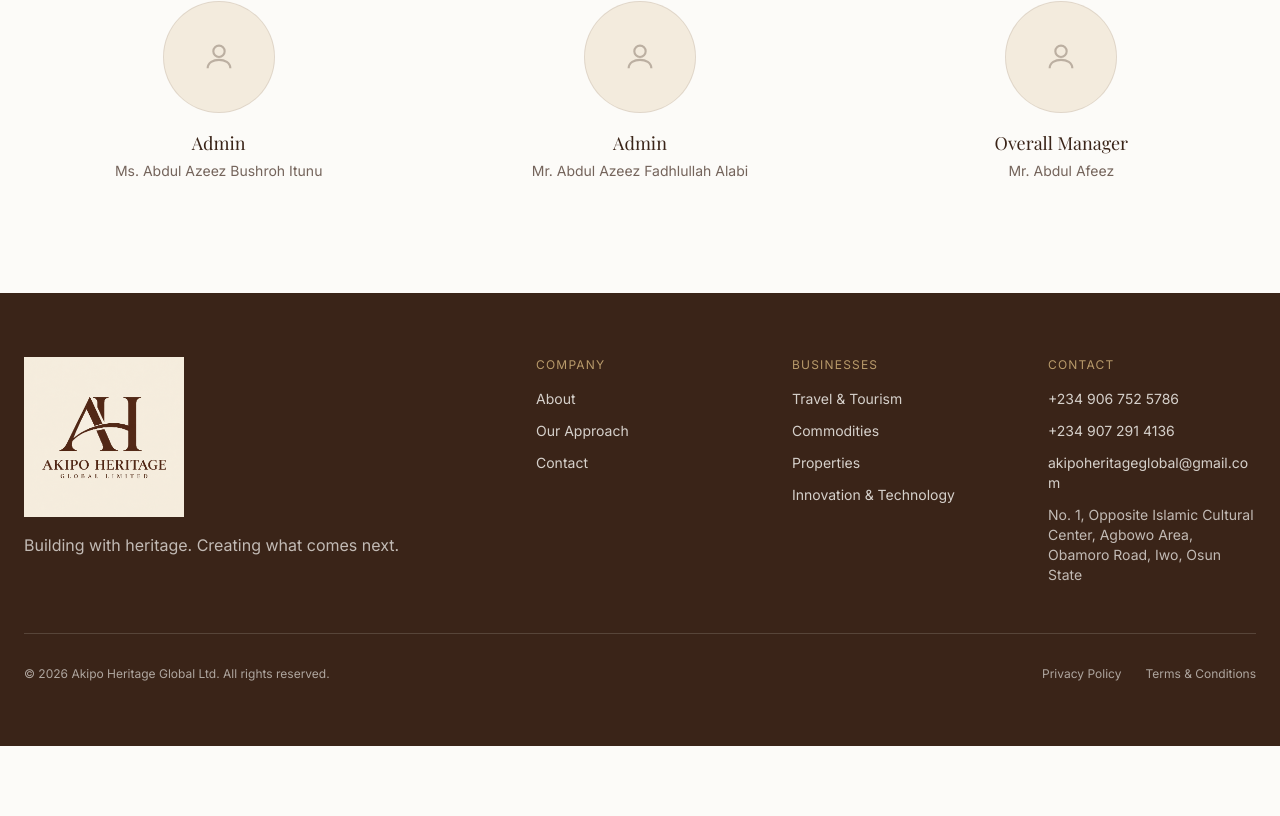
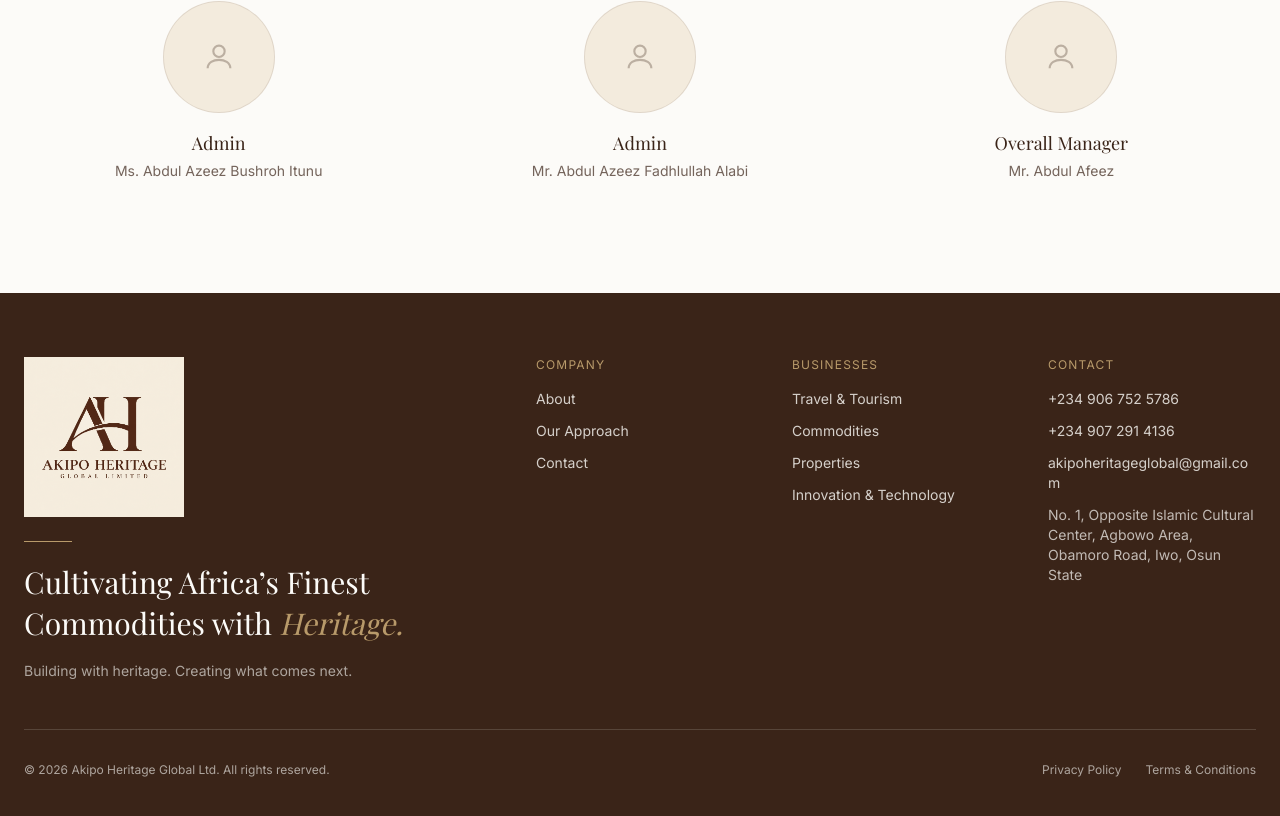
Before and after one commit to fadhlullahswork-art/akipo-heritage-global, a Next.js app: page /about in a window 1280 px wide. Shown: the part 3938-4754 px from the top of the page. Before the commit the page ends 4684 px from the top, so only its background shows below. Built offline with nearby package versions, Linux system fonts and the light colour scheme; a web font is replaced by a local one.

Commit message:
smooth animation

```diff
--- a/src/app/page.tsx
+++ b/src/app/page.tsx
@@ -8,26 +8,43 @@ import GlobalVision from "@/components/GlobalVision";
 import ComingSoon from "@/components/ComingSoon";
 import Contact from "@/components/Contact";
 import Footer from "@/components/Footer";
+import Reveal from "@/components/Reveal";
+import ScrollProgress from "@/components/ScrollProgress";
 
 export default function Home() {
   return (
     <>
+      <ScrollProgress />
       <Navbar />
       <Hero />
       <div id="about">
+        <Reveal>
           <Intro />
+        </Reveal>
       </div>
       <div id="businesses">
+        <Reveal>
           <Businesses />
+        </Reveal>
       </div>
       <div id="approach">
+        <Reveal>
           <Approach />
+        </Reveal>
       </div>
+      <Reveal>
         <HeritageFuture />
+      </Reveal>
+      <Reveal>
         <GlobalVision />
+      </Reveal>
+      <Reveal>
         <ComingSoon />
+      </Reveal>
       <div id="contact">
+        <Reveal>
           <Contact />
+        </Reveal>
       </div>
       <Footer />
     </>
--- a/src/components/Footer.tsx
+++ b/src/components/Footer.tsx
@@ -1,5 +1,6 @@
 import Link from "next/link";
 import Image from "next/image";
+import Reveal from "@/components/Reveal";
 
 export default function Footer() {
   const year = new Date().getFullYear();
@@ -7,6 +8,7 @@ export default function Footer() {
   return (
     <footer className="bg-heritage-brown text-premium-white">
       <div className="max-w-7xl mx-auto px-6 py-16">
+        <Reveal>
           <div className="grid md:grid-cols-5 gap-12">
             <div className="md:col-span-2">
               <Image
@@ -16,9 +18,13 @@ export default function Footer() {
                 height={200}
                 className="w-40 h-auto"
               />
-            <p className="text-premium-white/70 mt-4 max-w-sm">
-             Building with heritage.
-Creating what comes next.
+              <div className="w-12 h-px bg-champagne mt-6" />
+              <p className="font-heading text-2xl md:text-3xl leading-snug text-premium-white mt-5 max-w-sm">
+                Cultivating Africa&rsquo;s Finest Commodities with{" "}
+                <span className="text-champagne italic">Heritage.</span>
+              </p>
+              <p className="text-premium-white/60 text-sm mt-4 max-w-sm">
+                Building with heritage. Creating what comes next.
               </p>
             </div>
 
@@ -27,9 +33,9 @@ Creating what comes next.
                 Company
               </h4>
               <ul className="flex flex-col gap-3 text-premium-white/80 text-sm">
-              <li><Link href="/about">About</Link></li>
-              <li><Link href="/#approach">Our Approach</Link></li>
-              <li><Link href="/#contact">Contact</Link></li>
+                <li><Link href="/about" className="hover:text-champagne transition-colors">About</Link></li>
+                <li><Link href="/#approach" className="hover:text-champagne transition-colors">Our Approach</Link></li>
+                <li><Link href="/#contact" className="hover:text-champagne transition-colors">Contact</Link></li>
               </ul>
             </div>
 
@@ -38,10 +44,10 @@ Creating what comes next.
                 Businesses
               </h4>
               <ul className="flex flex-col gap-3 text-premium-white/80 text-sm">
-              <li><Link href="/businesses/travel-tourism">Travel & Tourism</Link></li>
-              <li><Link href="/businesses/commodities">Commodities</Link></li>
-              <li><Link href="/businesses/properties">Properties</Link></li>
-              <li><Link href="/businesses/innovation">Innovation & Technology</Link></li>
+                <li><Link href="/businesses/travel-tourism" className="hover:text-champagne transition-colors">Travel &amp; Tourism</Link></li>
+                <li><Link href="/businesses/commodities" className="hover:text-champagne transition-colors">Commodities</Link></li>
+                <li><Link href="/businesses/properties" className="hover:text-champagne transition-colors">Properties</Link></li>
+                <li><Link href="/businesses/innovation" className="hover:text-champagne transition-colors">Innovation &amp; Technology</Link></li>
               </ul>
             </div>
 
@@ -51,17 +57,17 @@ Creating what comes next.
               </h4>
               <ul className="flex flex-col gap-3 text-premium-white/80 text-sm">
                 <li>
-                <a href="tel:+2349067525786" className="hover:text-premium-white">
+                  <a href="tel:+2349067525786" className="hover:text-champagne transition-colors">
                     +234 906 752 5786
                   </a>
                 </li>
                 <li>
-                <a href="tel:+2349072914136" className="hover:text-premium-white">
+                  <a href="tel:+2349072914136" className="hover:text-champagne transition-colors">
                     +234 907 291 4136
                   </a>
                 </li>
                 <li>
-                <a href="mailto:akipoheritageglobal@gmail.com" className="hover:text-premium-white break-all">
+                  <a href="mailto:akipoheritageglobal@gmail.com" className="hover:text-champagne transition-colors break-all">
                     akipoheritageglobal@gmail.com
                   </a>
                 </li>
@@ -71,12 +77,13 @@ Creating what comes next.
               </ul>
             </div>
           </div>
+        </Reveal>
 
         <div className="border-t border-premium-white/15 mt-12 pt-8 flex flex-col sm:flex-row items-center justify-between gap-4 text-xs text-premium-white/60">
           <span>&copy; {year} Akipo Heritage Global Ltd. All rights reserved.</span>
           <div className="flex gap-6">
-            <span className="cursor-pointer hover:text-premium-white">Privacy Policy</span>
-            <span className="cursor-pointer hover:text-premium-white">Terms & Conditions</span>
+            <span className="cursor-pointer hover:text-champagne transition-colors">Privacy Policy</span>
+            <span className="cursor-pointer hover:text-champagne transition-colors">Terms &amp; Conditions</span>
           </div>
         </div>
       </div>
--- /dev/null
+++ b/src/components/Reveal.tsx
@@ -0,0 +1,39 @@
+"use client";
+
+import { motion, useReducedMotion } from "framer-motion";
+import type { ReactNode } from "react";
+
+type Direction = "up" | "left" | "right" | "none";
+
+export default function Reveal({
+  children,
+  direction = "up",
+  delay = 0,
+  className = "",
+}: {
+  children: ReactNode;
+  direction?: Direction;
+  delay?: number;
+  className?: string;
+}) {
+  const reduce = useReducedMotion();
+
+  const offset = {
+    up: { y: 24, x: 0 },
+    left: { y: 0, x: -50 },
+    right: { y: 0, x: 50 },
+    none: { y: 0, x: 0 },
+  }[direction];
+
+  return (
+    <motion.div
+      className={className}
+      initial={reduce ? false : { opacity: 0, ...offset }}
+      whileInView={{ opacity: 1, x: 0, y: 0 }}
+      viewport={{ once: true, margin: "0px 0px -100px 0px" }}
+      transition={{ duration: 0.9, delay, ease: [0.22, 1, 0.36, 1] }}
+    >
+      {children}
+    </motion.div>
+  );
+}
--- /dev/null
+++ b/src/components/ScrollProgress.tsx
@@ -0,0 +1,19 @@
+"use client";
+
+import { motion, useScroll, useSpring } from "framer-motion";
+
+export default function ScrollProgress() {
+  const { scrollYProgress } = useScroll();
+  const scaleX = useSpring(scrollYProgress, {
+    stiffness: 120,
+    damping: 30,
+    restDelta: 0.001,
+  });
+
+  return (
+    <motion.div
+      className="fixed top-0 left-0 right-0 h-[3px] origin-left z-[60]"
+      style={{ scaleX, backgroundColor: "var(--champagne)" }}
+    />
+  );
+}
```
Lines whose indentation alone changed are shown as unchanged.
